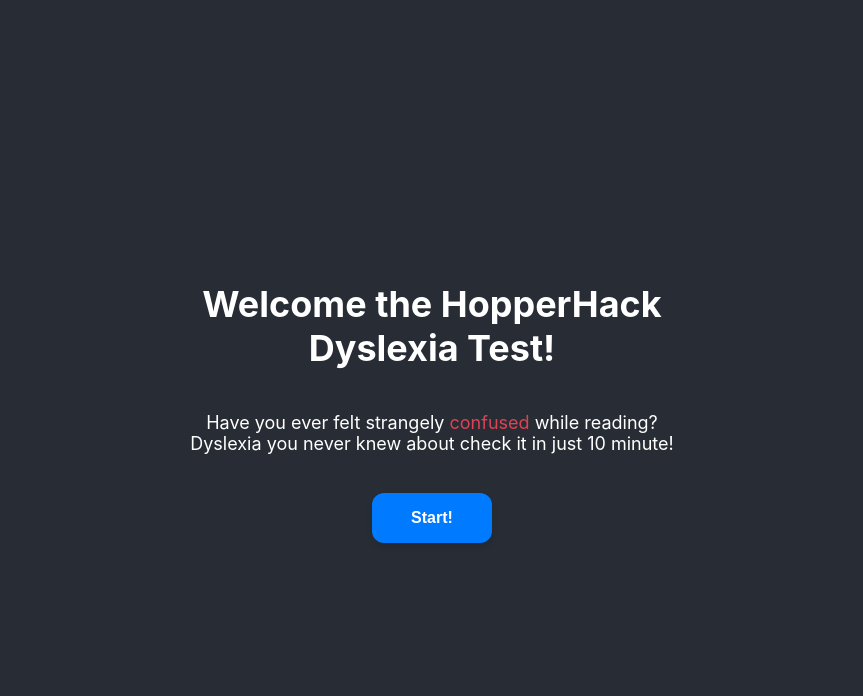
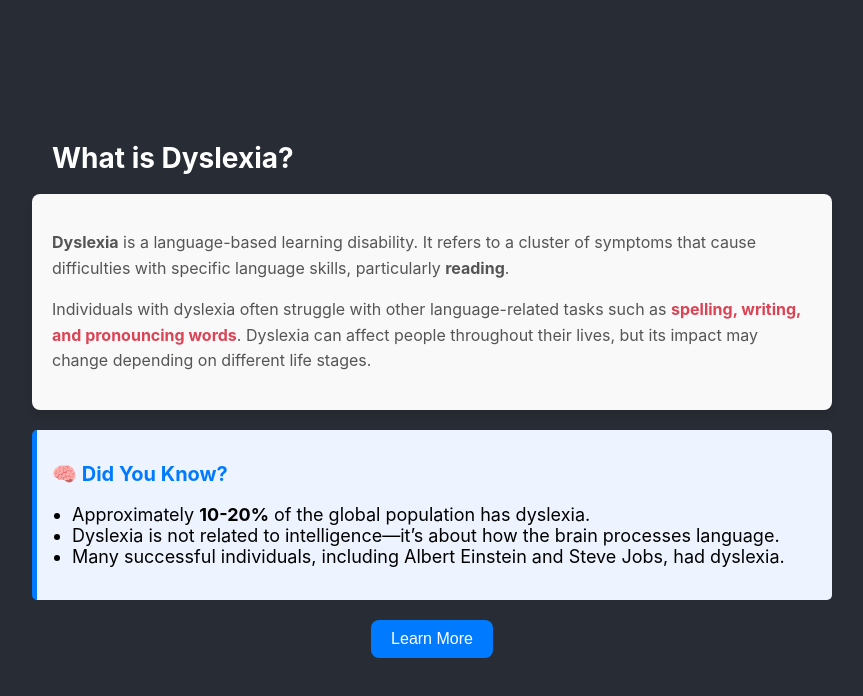
Before and after one commit to shot-salmon/Dyslexia-Catcher, a React (Create React App) app: page /explain in a window 1280 px wide. Shown: the top 696 px of the page, without its empty margins (208-1071 px from the left). Built offline with nearby package versions, Linux system fonts and the light colour scheme.

Commit message:
Add Explain page

```diff
--- a/package.json
+++ b/package.json
@@ -9,6 +9,7 @@
     "@testing-library/user-event": "^13.5.0",
     "react": "^19.0.0",
     "react-dom": "^19.0.0",
+    "react-router-dom": "^7.2.0",
     "react-scripts": "5.0.1",
     "web-vitals": "^2.1.4"
   },
--- a/src/App.css
+++ b/src/App.css
@@ -24,37 +24,6 @@
   color: white;
 }
 
-.startButton {
-  background-color: #007bff; /* 기본 파란색 */
-  color: white; /* 글자 색 */
-  padding: 12px 24px;
-  font-size: 16px;
-  font-weight: bold;
-  border: none;
-  border-radius: 12px; /* 뭉툭한 모서리 */
-  cursor: pointer;
-  transition: 0.3s ease-in-out;
-  box-shadow: 0px 4px 6px rgba(0, 0, 0, 0.1);
-
-  display: inline-flex;
-  justify-content: center;
-  align-items: center;
-  min-width: 120px;
-  height: 50px;
-  line-height: normal;
-  overflow: visible;
-  white-space: nowrap;
-  text-align: center;
-}
-
-.startButton:hover {
-  background-color: #0056b3;
-}
-
-.startButton:active {
-  background-color: #00408a;
-}
-
 @keyframes App-logo-spin {
   from {
     transform: rotate(0deg);
--- a/src/App.js
+++ b/src/App.js
@@ -1,14 +1,23 @@
 // import logo from './logo.svg';
+import { BrowserRouter as Router, Routes, Route } from "react-router-dom";
 import './App.css';
+import DyslexiaTestIntro from './pages/DyslexiaTestIntro.jsx';
+import DyslexiaExp from './pages/DyslexiaExp.jsx';
 
 function App() {
   return (
     <div className="App">
       <header className="App-header">
-        <h1>Welcome the HopperHack <br/> Dyslexia Test!</h1>
+        {/* <h1>Welcome the HopperHack <br/> Dyslexia Test!</h1>
         <p>Have you ever felt strangely <span style={{ color: "#DB4455"}}>confused</span> while reading? <br/>Dyslexia you never knew about check it in just 10 minute!</p>
         <br/>
-        <button className="startButton" onClick={() => alert("!")}>Start!</button>
+        <button className="startButton" onClick={() => alert("!")}>Start!</button> */}
+        <Router>
+          <Routes>
+            <Route path="/" element={<DyslexiaTestIntro />} />
+            <Route path="/explain" element={<DyslexiaExp/>} />
+          </Routes>
+        </Router>
       </header>
     </div>
   );
--- /dev/null
+++ b/src/pages/DyslexiaExp.jsx
@@ -0,0 +1,38 @@
+import React from "react";
+import { useNavigate } from "react-router-dom";
+import "../App.css";
+import "./pages.css";
+
+const DyslexiaExp = () => {
+    const navigate = useNavigate();
+
+    return (
+        <div className="dyslexia-container">
+            <h1 className="title">What is Dyslexia?</h1>
+
+            <div className="exp-box">
+                <p>
+                    <strong>Dyslexia</strong> is a language-based learning disability. It refers to a cluster of symptoms that cause difficulties with specific language skills, particularly <strong>reading</strong>.
+                </p>
+                <p>
+                    Individuals with dyslexia often struggle with other language-related tasks such as <span className="highlight">spelling, writing, and pronouncing words</span>. Dyslexia can affect people throughout their lives, but its impact may change depending on different life stages.
+                </p>
+            </div>
+
+            <div className="did-you-know">
+                <h2>🧠 Did You Know?</h2>
+                <ul>
+                    <li>Approximately <strong>10-20%</strong> of the global population has dyslexia.</li>
+                    <li>Dyslexia is not related to intelligence—it’s about how the brain processes language.</li>
+                    <li>Many successful individuals, including Albert Einstein and Steve Jobs, had dyslexia.</li>
+                </ul>
+            </div>
+
+            <button className="learn-more-button" onClick={() => navigate("/learn-more")}>
+                Learn More
+            </button>
+        </div>
+    );
+};
+
+export default DyslexiaExp;
--- /dev/null
+++ b/src/pages/DyslexiaTestIntro.jsx
@@ -0,0 +1,24 @@
+import React from 'react';
+import { useNavigate } from 'react-router-dom';
+import '../App.css';
+import './pages.css';
+
+const DyslexiaTestIntro = () => {
+  const navigate = useNavigate();
+
+  return (
+    <div>
+      <h1>Welcome to the HopperHack <br/> Dyslexia Test!</h1>
+      <p>
+        Have you ever felt strangely <span style={{ color: "#DB4455"}}>confused</span> while reading? <br/>
+        Dyslexia you never knew about – check it in just 10 minutes!
+      </p>
+      <br/>
+      <button className="startButton" onClick={() => navigate("/explain")}>
+        Start!
+      </button>
+    </div>
+  );
+};
+
+export default DyslexiaTestIntro;
--- /dev/null
+++ b/src/pages/pages.css
@@ -0,0 +1,106 @@
+.startButton {
+    background-color: #007bff;
+    color: white;
+    padding: 12px 24px;
+    font-size: 16px;
+    font-weight: bold;
+    border: none;
+    border-radius: 12px;
+    cursor: pointer;
+    transition: 0.3s ease-in-out;
+    box-shadow: 0px 4px 6px rgba(0, 0, 0, 0.1);
+
+    display: inline-flex;
+    justify-content: center;
+    align-items: center;
+    min-width: 120px;
+    height: 50px;
+    line-height: normal;
+    overflow: visible;
+    white-space: nowrap;
+    text-align: center;
+  }
+
+  .startButton:hover {
+    background-color: #0056b3;
+  }
+
+  .startButton:active {
+    background-color: #00408a;
+  }
+
+.Exp-box {
+    text-align: start;
+    padding-left: 100px;
+    padding-right: 250px;
+}
+
+.dyslexia-container {
+    max-width: 800px;
+    margin: auto;
+    padding: 20px;
+    text-align: left;
+}
+
+.title {
+    text-align: start;
+    padding-left: 20px;
+    font-size: 28px;
+    color: #ffffff;
+}
+
+.exp-box {
+    background: #f9f9f9;
+    padding: 20px;
+    border-radius: 8px;
+    box-shadow: 0px 4px 8px rgba(0, 0, 0, 0.1);
+}
+
+.exp-box p {
+    font-size: 16px;
+    line-height: 1.6;
+    color: #555;
+}
+
+.highlight {
+    color: #DB4455;
+    font-weight: bold;
+}
+
+.did-you-know {
+    margin-top: 20px;
+    padding: 15px;
+    background: #eef4ff;
+    border-left: 5px solid #007bff;
+    border-radius: 5px;
+}
+
+.did-you-know h2 {
+    font-size: 20px;
+    color: #007bff;
+}
+
+.did-you-know ul {
+    padding-left: 20px;
+}
+
+.did-you-know li {
+    color: #000000;
+}
+
+.learn-more-button {
+    display: block;
+    margin: 20px auto;
+    padding: 10px 20px;
+    font-size: 16px;
+    background-color: #007bff;
+    color: white;
+    border: none;
+    border-radius: 8px;
+    cursor: pointer;
+    transition: 0.3s ease-in-out;
+}
+
+.learn-more-button:hover {
+    background-color: #0056b3;
+}
```
Also changed, not shown: 1 other file (tests, documents, lock files or other folders).
